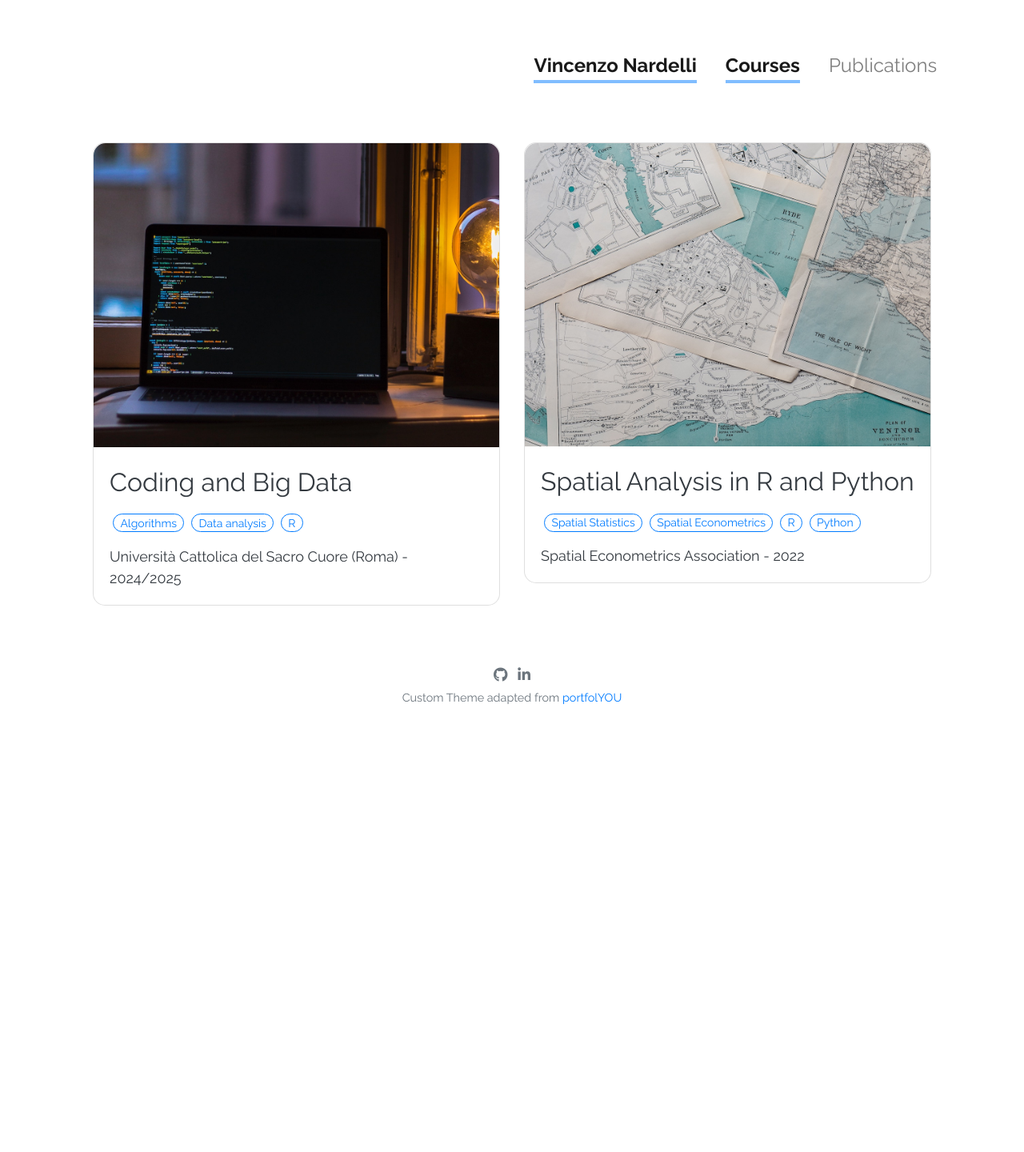
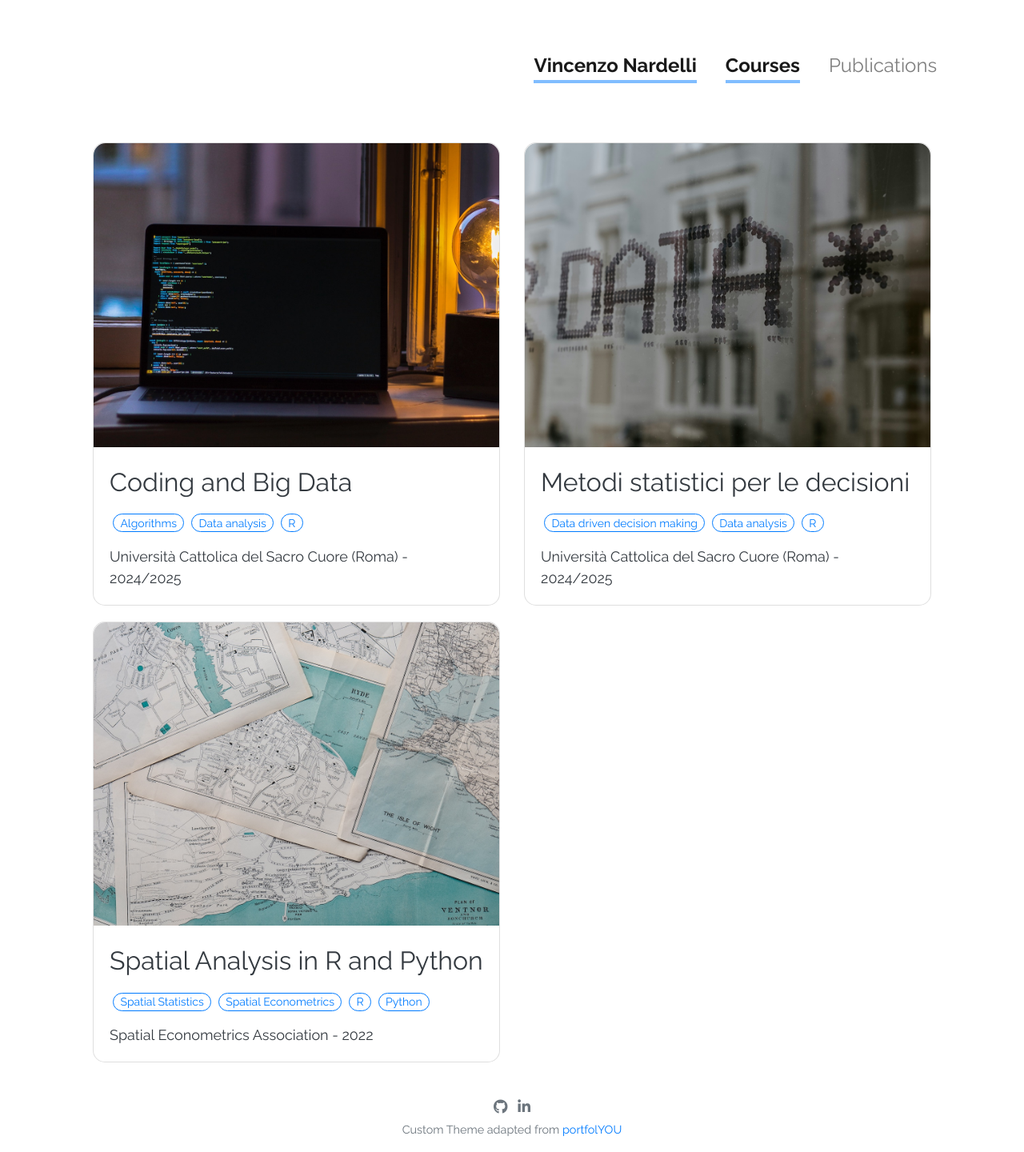
Before and after one commit to vincnardelli/vincnardelli, a Jekyll site: the page built from pages/courses.html, in a window 1280 px wide. Shown: the whole page at 80% size. Built offline with Jekyll 4.4.1, drawn with Linux system fonts in a browser that asks for light colours; nearby versions of some CDN libraries; before the commit the page ends 900 px from its top, so only the background shows below that.

Commit message:
Add course

```diff
--- a/_includes/courses/index.html
+++ b/_includes/courses/index.html
@@ -20,6 +20,23 @@
     </a>
   </div>
 
+
+  <div class="col-md-6 wow animated fadeIn" data-wow-delay=".15s">
+    <a href="https://vincnardelli.com/msd" class="project card text-dark">
+
+      <img class="card-img-top" src="{{ site.baseurl }}/img/course_decision.jpg" />
+      <div class="card-body">
+        <h2 class="card-title">Metodi statistici per le decisioni</h2>
+        <p class="card-text">
+          <span class="badge badge-pill text-primary border border-primary ml-1">Data driven decision making</span>
+          <span class="badge badge-pill text-primary border border-primary ml-1">Data analysis</span>
+          <span class="badge badge-pill text-primary border border-primary ml-1">R</span>
+        </p>
+        <p class="card-text">Università Cattolica del Sacro Cuore (Roma) - 2024/2025</p>
+
+      </div>
+    </a>
+  </div>
   <!-- Add similar blocks for other cards -->
 
   <div class="col-md-6 wow animated fadeIn" data-wow-delay=".15s">
```
Also changed, not shown: img/course_decision.jpg (added).
